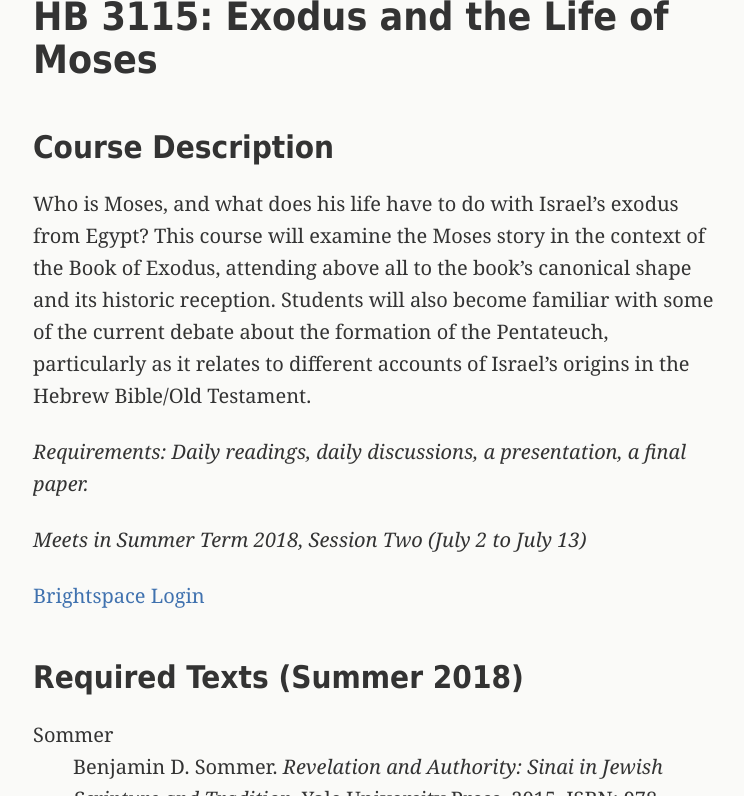
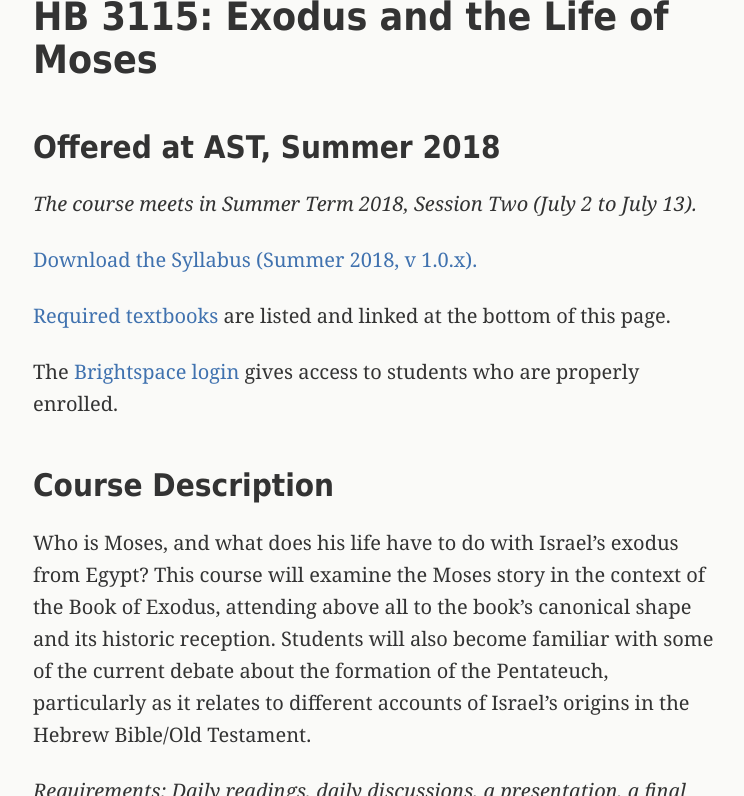
Before and after one commit to danieldriver/danieldriver.github.io, a Jekyll site: the page built from _pages/hb-3115.md, in a window 1280 px wide and 900 px high, cut to the strip 104-900 px from the top of the window. Shown: the whole strip, without its empty margins (265-1009 px from the left). Built offline with Jekyll 4.4.1, drawn with Linux system fonts in a browser that asks for light colours.

Commit message:
link syllabus to HB 3115

```diff
--- a/_pages/hb-3115.md
+++ b/_pages/hb-3115.md
@@ -4,6 +4,16 @@ title: HB 3115
 permalink: courses/hb-3115/
 subtitle: "HB 3115: Exodus and the Life of Moses"
 ---
+
+## Offered at AST, Summer 2018
+
+*The course meets in Summer Term 2018, Session Two (July 2 to July 13).*
+
+[Download the Syllabus (Summer 2018, v 1.0.x).](https://github.com/danieldriver/Syllabi/raw/master/HB/HB%203115-Exodus%20and%20Moses.pdf)
+
+[Required textbooks](#required-texts-summer-2018) are listed and linked at the bottom of this page.
+
+The [Brightspace login](https://smu.brightspace.com/d2l/login) gives access to students who are properly enrolled.
 
 ## Course Description
 
```
Also changed, not shown: other parts of _pages/hb-3115.md (+0 -2 lines), _pages/courses.md (+18 -18 lines).
